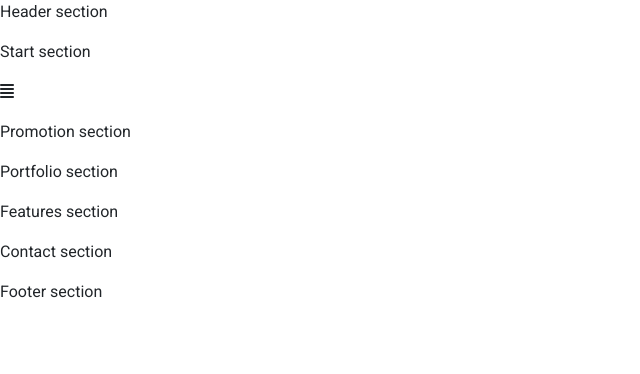
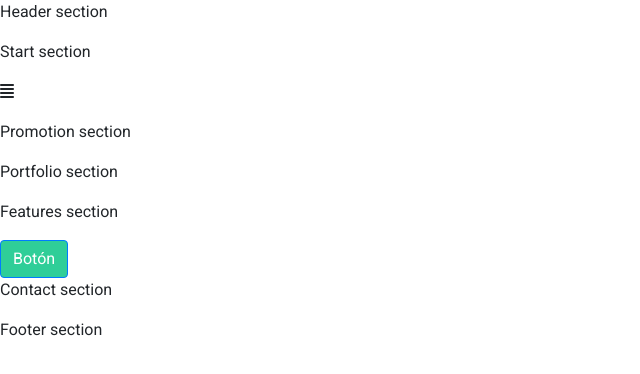
Before and after one commit to ffloresibarra/Landing-Page, a website: page public/index.html in a window 1280 px wide. Shown: the whole page, without its empty margins (0-640 px from the left). Drawn offline with nearby package versions, Linux system fonts and the light colour scheme.

Commit message:
First Commit Changes

```diff
--- a/public/css/styles.css
+++ b/public/css/styles.css
@@ -3,3 +3,11 @@
 body {
     font-family: 'Roboto', sans-serif;
 }
+
+.btn-primary {
+    background-color: #2FCE98;
+  }
+
+.primary {
+    background-color: #2FCE98;
+  }
--- a/public/index.html
+++ b/public/index.html
@@ -34,6 +34,7 @@
         <!-- The about section-->
         <section>
             <p>Features section</p>
+            <button class="btn btn-primary">Botón</button>
         </section>
         <!--The contact section-->
         <section>
```
